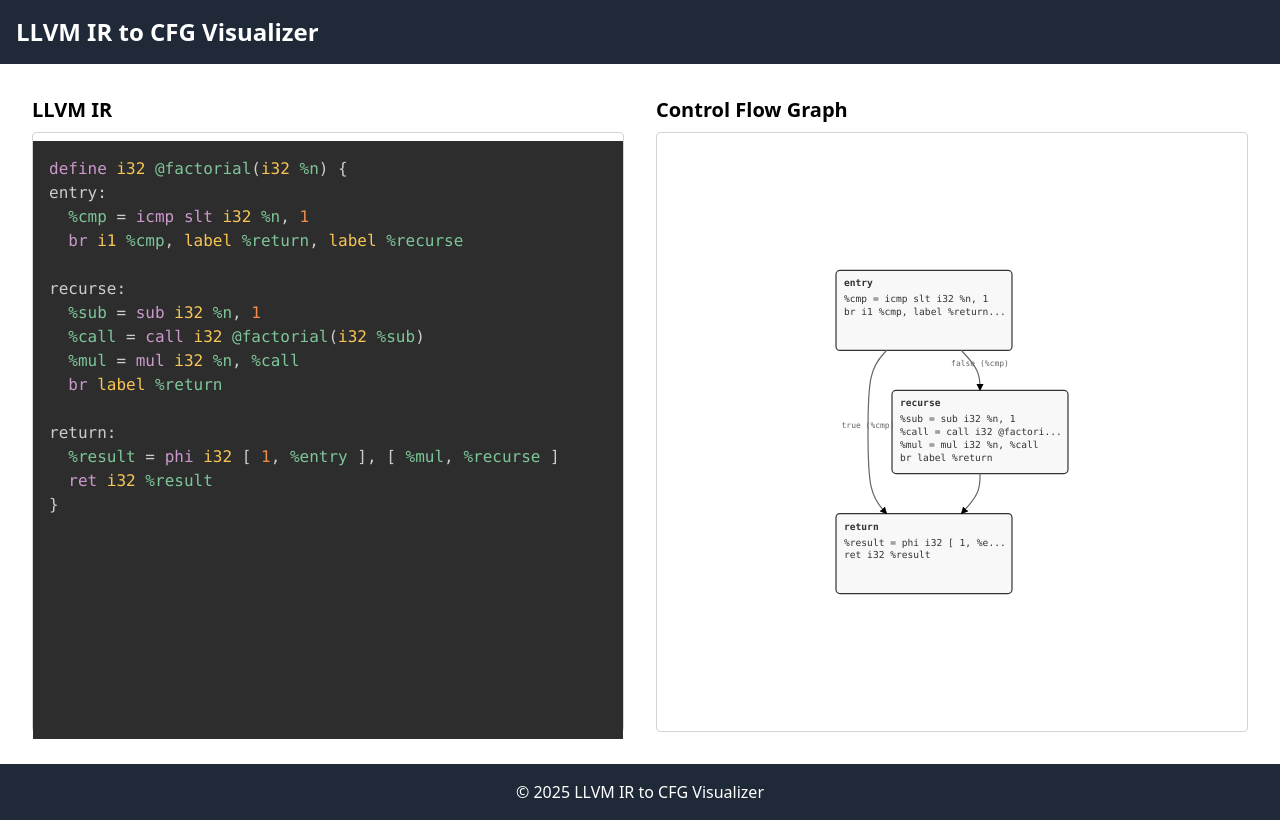
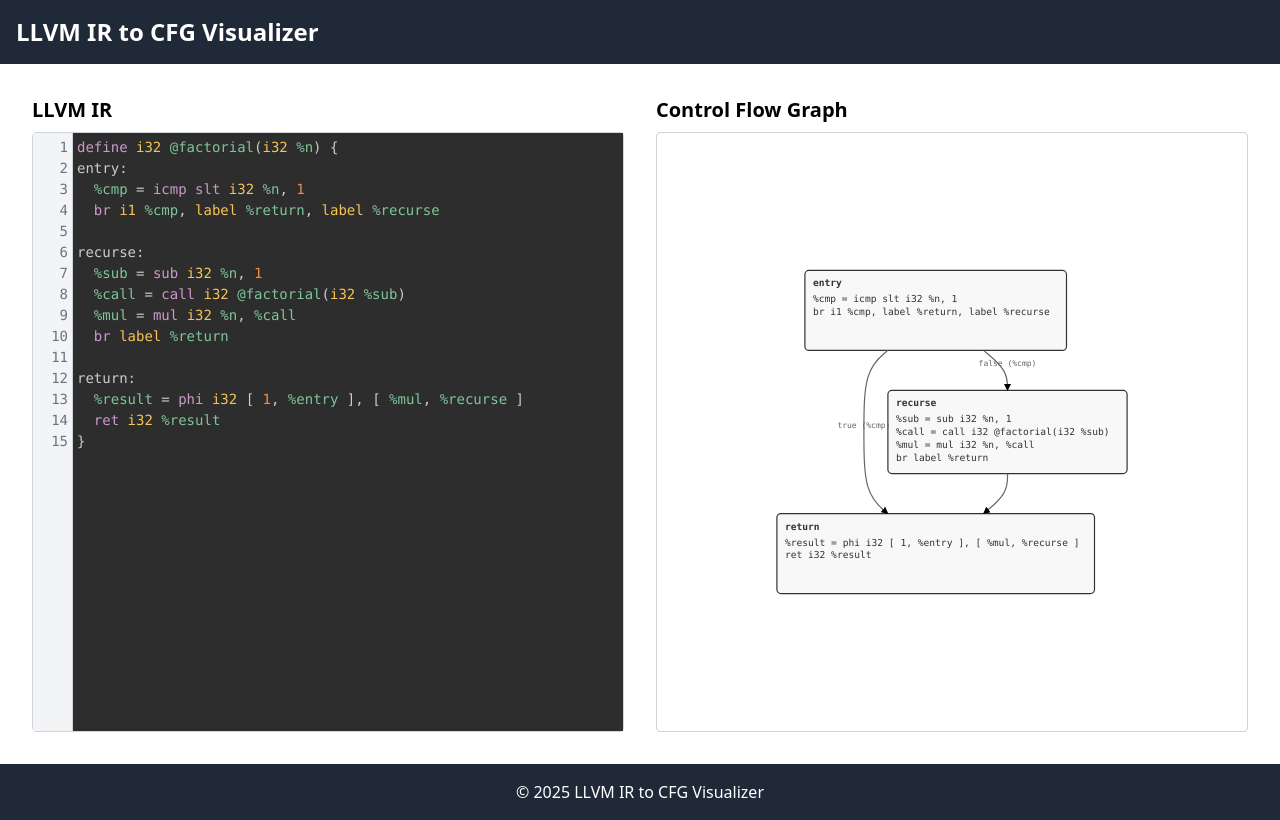
Before and after one commit to kakudo415/llvm-cfg, a Next.js app: page / in a window 1280 px wide. Built offline with nearby package versions, Linux system fonts and the light colour scheme.

Commit message:
feat: Improve UI with line numbers in editor and better node spacing in CFG

```diff
--- a/components/CFGViewer.tsx
+++ b/components/CFGViewer.tsx
@@ -70,9 +70,18 @@ const CFGViewer: React.FC<CFGViewerProps> = ({ data }) => {
       // 基本の高さ + 行数 * 行の高さ
       const height = Math.max(100, 40 + lineCount * 16);
 
+      // 各行の長さを計算し、最も長い行に基づいて幅を決定
+      const maxLineLength = Math.max(
+        ...contentLines.map(line => line.length),
+        node.label ? node.label.length : 0
+      );
+      // 文字あたりの幅を約7pxとして計算し、左右に均等な余白を追加
+      const padding = 20; // 左右それぞれ10pxの余白
+      const width = Math.max(220, maxLineLength * 7 + padding * 2);
+
       g.setNode(node.id, {
         label: node.label,
-        width: 220, // 幅を少し広げる
+        width: width,
         height: height,
         rx: 5,
         ry: 5,
@@ -129,15 +138,13 @@ const CFGViewer: React.FC<CFGViewerProps> = ({ data }) => {
       if (node.content) {
         const contentLines = node.content.split('\n');
         contentLines.forEach((line: string, i: number) => {
-          // 長いテキストを切り詰める
-          const truncatedLine = line.length > 28 ? line.substring(0, 25) + '...' : line;
           nodeGroup.append('text')
             .attr('x', 10)
             .attr('y', 40 + i * 16)
             .attr('font-size', '12px')
             .attr('fill', '#333') // 明示的に色を設定
             .attr('stroke', 'none') // 縁取りを削除
-            .text(truncatedLine);
+            .text(line);
         });
       }
     });
--- a/components/IREditor.tsx
+++ b/components/IREditor.tsx
@@ -33,27 +33,67 @@ const IREditor: React.FC<IREditorProps> = ({ code, onChange }) => {
     }
   };
 
+  // 共通のスタイル定義
+  const commonStyles = {
+    fontFamily: "'Menlo', 'Monaco', 'Consolas', 'Liberation Mono', 'Courier New', monospace",
+    fontSize: "14px",
+    lineHeight: 1.5,
+    padding: "4px",
+    margin: 0,
+    border: "none",
+    boxSizing: "border-box" as const,
+    whiteSpace: "pre" as const,
+    tabSize: 2,
+    letterSpacing: "normal",
+    wordSpacing: "normal",
+    textRendering: "auto" as const
+  };
+
+  // 行番号を生成
+  const lines = code.split('\n');
+  const lineNumbers = lines.map((_, i) => i + 1);
+
   return (
-    <div className="relative border border-gray-300 rounded h-[calc(100vh-200px)] min-h-[400px]">
+    <div className="relative border border-gray-300 rounded h-[calc(100vh-200px)] min-h-[400px] flex">
+      {/* 行番号表示エリア */}
+      <div className="w-10 bg-gray-100 dark:bg-gray-800 border-r border-gray-300 dark:border-gray-700 overflow-hidden">
+        <div className="p-4 text-right text-gray-500 dark:text-gray-400 select-none" style={commonStyles}>
+          {lineNumbers.map(num => (
+            <div key={num} style={{ lineHeight: 1.5 }}>{num}</div>
+          ))}
+        </div>
+      </div>
+
+      {/* エディタエリア */}
+      <div className="flex-1 relative">
         <textarea
           ref={editorRef}
           value={code}
           onChange={(e) => onChange(e.target.value)}
           onScroll={handleScroll}
-        className="absolute inset-0 w-full h-full p-4 font-mono text-transparent bg-transparent resize-none z-10 caret-black dark:caret-white text-[14px] leading-[1.5]"
+          className="absolute inset-0 w-full h-full font-mono text-transparent bg-transparent resize-none z-10 caret-black dark:caret-white pl-4"
           spellCheck="false"
           autoCapitalize="off"
           autoComplete="off"
           autoCorrect="off"
-        style={{ fontFamily: "'Menlo', 'Monaco', 'Consolas', 'Liberation Mono', 'Courier New', monospace" }}
+          style={commonStyles}
         />
         <pre
           ref={previewRef}
-        className="absolute inset-0 w-full h-full p-4 font-mono overflow-auto pointer-events-none text-[14px] leading-[1.5]"
-        style={{ fontFamily: "'Menlo', 'Monaco', 'Consolas', 'Liberation Mono', 'Courier New', monospace" }}
+          className="absolute inset-0 w-full h-full font-mono overflow-auto pointer-events-none pl-4"
+          style={commonStyles}
         >
-        <code className={isMounted ? "language-llvm" : ""}>{code || ' '}</code>
+          <code
+            className={isMounted ? "language-llvm" : ""}
+            style={{
+              ...commonStyles,
+              display: "block",
+              padding: 0,
+              margin: 0
+            }}
+          >{code || ' '}</code>
         </pre>
+      </div>
     </div>
   );
 };
```
Lines whose indentation alone changed are shown as unchanged.
